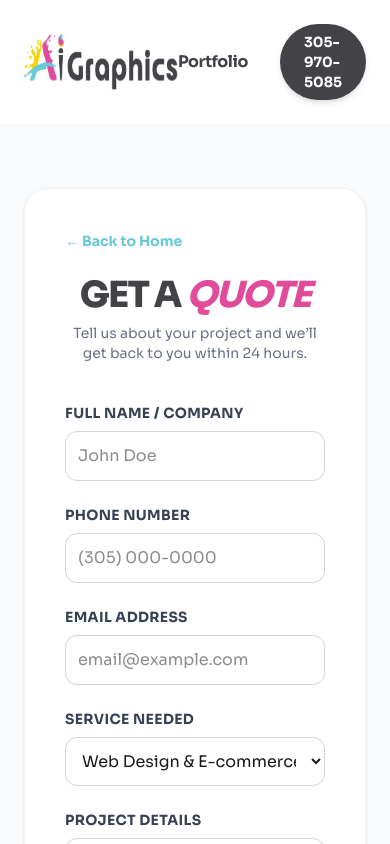
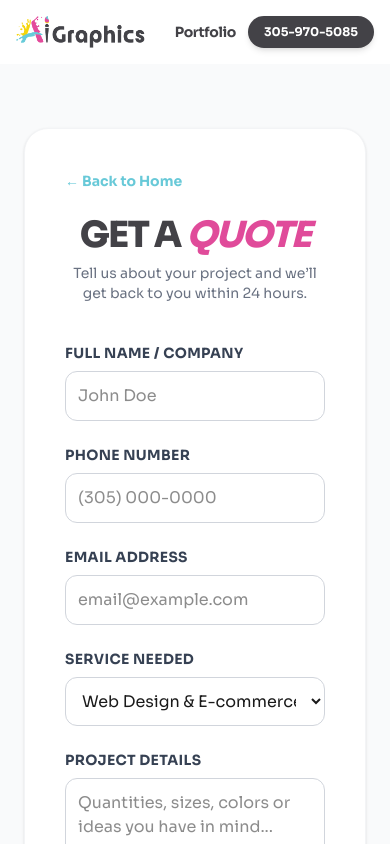
Before and after one commit to miguelgho/aigraphics-web, a Next.js app: page /contact in a window 390 px wide. Shown: the top 844 px of the page. Built offline with nearby package versions, Linux system fonts and the light colour scheme.

Commit message:
refactor: clean up comments and improve Navbar styles for better responsiveness

```diff
--- a/src/app/contact/page.js
+++ b/src/app/contact/page.js
@@ -1,4 +1,3 @@
-// src/app/contact/page.js
 import { theme } from "@/lib/theme";
 
 export default function Contact() {
--- a/src/app/page.js
+++ b/src/app/page.js
@@ -1,8 +1,6 @@
-// src/app/page.js
 import Link from "next/link";
 import { theme } from "@/lib/theme";
 
-// DATOS: Cambiamos los números por imágenes
 const servicesData = [
   {
     title: "Digital Solutions",
@@ -30,7 +28,6 @@ const servicesData = [
 export default function Home() {
   return (
     <main className="min-h-screen bg-white font-sans">
-      {/* 1. HERO SECTION */}
       <header className={`${theme.section} text-center max-w-5xl mx-auto`}>
         <h2 className={theme.labelCyan}>Create. Print. Shine.</h2>
         <h1 className={theme.mainHeading}>
@@ -48,14 +45,12 @@ export default function Home() {
         </Link>
       </header>
 
-      {/* 2. SERVICES SECTION */}
       <section className="bg-support-light/30 py-20 px-6">
         <div
           className={`${theme.container} grid grid-cols-1 md:grid-cols-3 gap-8`}
         >
           {servicesData.map((service, index) => (
             <div key={index} className={`${theme.card} ${service.borderColor}`}>
-              {/* AQUÍ INYECTAMOS LA IMAGEN EN VEZ DEL NÚMERO */}
               <img
                 src={service.image}
                 alt={service.title}
@@ -68,7 +63,6 @@ export default function Home() {
         </div>
       </section>
 
-      {/* 3. MISSION & VISION SECTION */}
       <section className={theme.section}>
         <div className={theme.container}>
           <div className="grid grid-cols-1 lg:grid-cols-2 gap-16 items-center">
--- a/src/app/portfolio/page.js
+++ b/src/app/portfolio/page.js
@@ -32,7 +32,6 @@ export default function Portfolio() {
 
   return (
     <main className="min-h-screen bg-white font-sans">
-      {/* CABECERA */}
       <section className="py-20 px-6 max-w-7xl mx-auto">
         <h1 className="text-6xl md:text-8xl font-black text-print-dark mb-6 tracking-tighter uppercase">
           Our <span className="text-print-magenta italic">Work</span>
@@ -45,7 +44,6 @@ export default function Portfolio() {
         </p>
       </section>
 
-      {/* GRILLA DE PROYECTOS */}
       <section className="max-w-7xl mx-auto px-6 pb-32">
         <div className="grid grid-cols-1 md:grid-cols-2 gap-12">
           {projects.map((project, index) => (
--- a/src/components/Navbar.js
+++ b/src/components/Navbar.js
@@ -3,27 +3,29 @@ import Image from "next/image";
 
 export default function Navbar() {
   return (
-    <nav className="max-w-7xl mx-auto px-6 py-6 flex justify-between items-center font-sans">
-      <Link href="/" className="hover:opacity-80 transition">
+    <nav className="max-w-7xl mx-auto px-4 md:px-6 py-4 md:py-6 flex justify-between items-center font-sans">
+      <Link href="/" className="hover:opacity-80 transition shrink-0">
         <Image
           src="/logo.png"
           alt="Ai Graphics Logo"
           width={200}
           height={60}
-          className="h-14 w-auto"
+          className="h-8 md:h-14 w-auto"
           priority
         />
       </Link>
-      <div className="flex gap-8 items-center">
+
+      <div className="flex gap-3 md:gap-8 items-center">
         <Link
           href="/portfolio"
-          className="font-bold text-print-dark hover:text-print-cyan transition tracking-tight"
+          className="font-bold text-print-dark hover:text-print-cyan transition tracking-tight text-sm md:text-base"
         >
           Portfolio
         </Link>
+
         <a
           href="tel:+13059705085"
-          className="bg-print-dark text-white px-6 py-2 rounded-full font-bold text-sm hover:bg-print-magenta transition shadow-md"
+          className="bg-print-dark text-white px-4 py-2 md:px-6 md:py-2 rounded-full font-bold text-xs md:text-sm hover:bg-print-magenta transition shadow-md whitespace-nowrap"
         >
           305-970-5085
         </a>
```
Also changed, not shown: src/lib/theme.js (+5 -7 lines).
